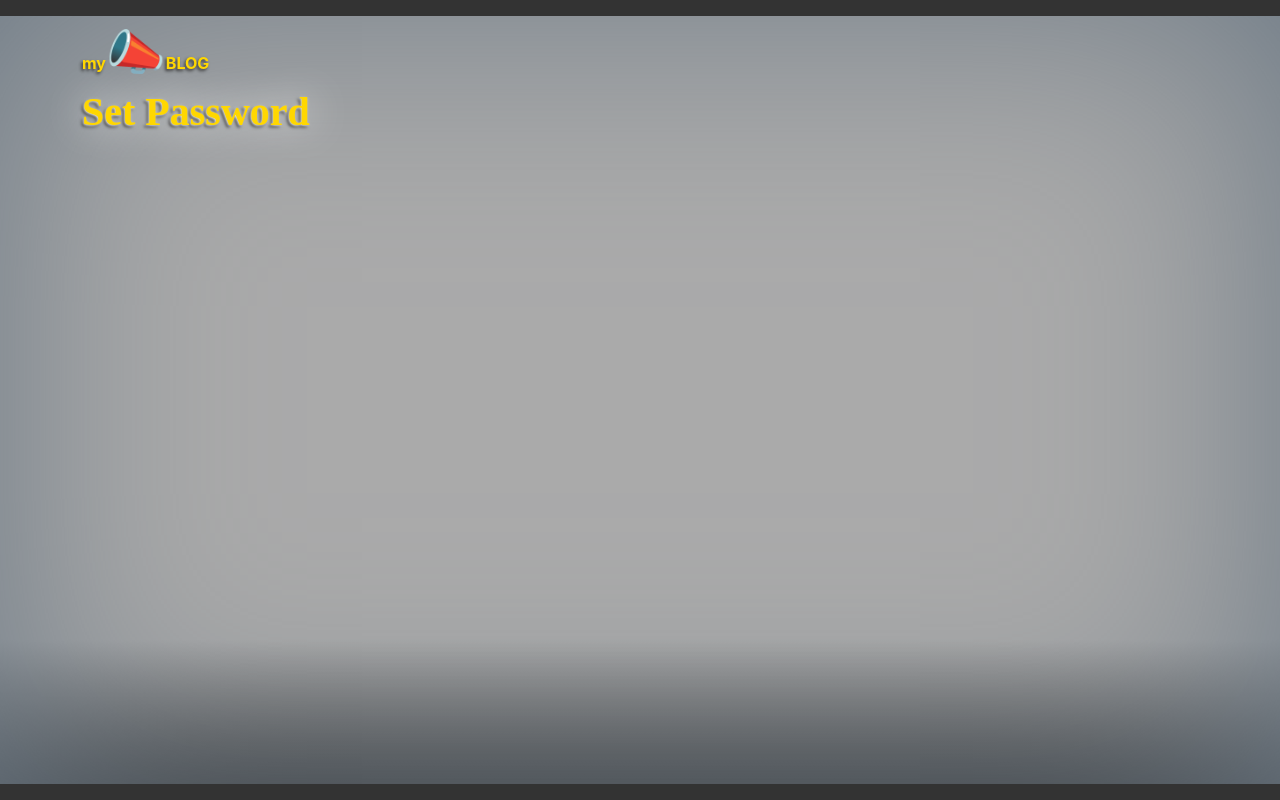
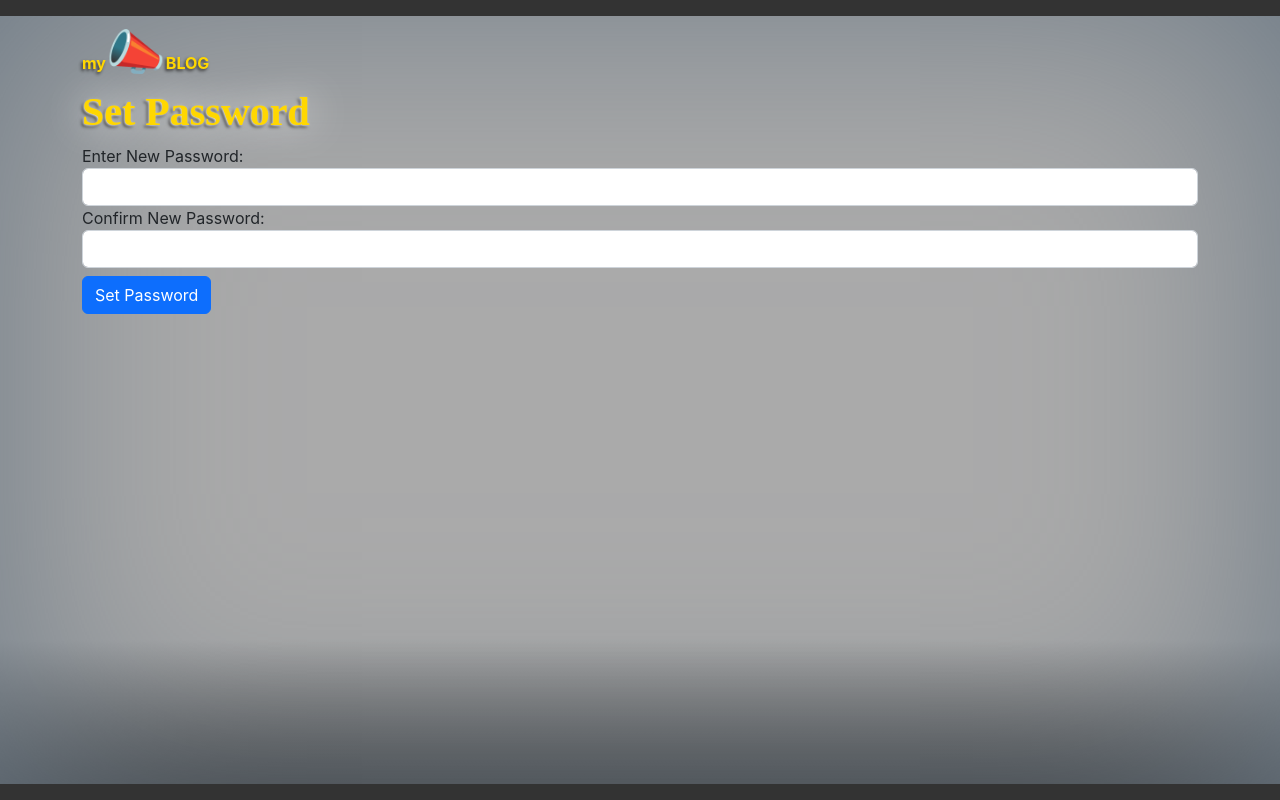
Before and after one commit to dougMR/blog-frontend, a React (Create React App) app: page /set-password in a window 1280 px wide. Built offline with nearby package versions, Linux system fonts and the light colour scheme.

Commit message:
reset password

```diff
--- a/src/Admin.js
+++ b/src/Admin.js
@@ -6,6 +6,7 @@ import APIUrl from "./APIUrl";
 const Admin = () => {
     const navigate = useNavigate();
     const [posts, setPosts] = useState([]);
+    const [currentUser, setCurrentUser] = useState(null);
     // const [log,setLog] = useState("");
     useEffect(() => {
         const checkLoginStatus = async () => {
@@ -15,6 +16,7 @@ const Admin = () => {
             const data = await response.json();
             if (data.isLoggedIn) {
                 // you're fine
+                setCurrentUser(data.user);
                 getPosts();
             } else {
                 // not logged in, can't be on this page
@@ -74,7 +76,7 @@ const Admin = () => {
                 </thead>
                 <tbody>
                     {posts.map((post) => {
-                        return (
+                        return currentUser.id === post.author_id ? (
                             <tr key={post.id}>
                                 <td>
                                     <h6>{post.title}</h6>
@@ -103,7 +105,7 @@ const Admin = () => {
                                     </button>
                                 </td>
                             </tr>
-                        );
+                            ) : ''
                     })}
                 </tbody>
             </table>
--- a/src/Login.js
+++ b/src/Login.js
@@ -8,6 +8,7 @@ const Login = () => {
     const navigate = useNavigate();
     const [searchParams] = useSearchParams();
     const isNewUser = searchParams.get("newUser");
+    const passwordHasBeenReset = searchParams.get("passwordReset");
 
     const login = async (evt) => {
         evt.preventDefault();
@@ -41,6 +42,9 @@ const Login = () => {
         <div>
             <h1>Login</h1>
             {isNewUser && <p>Your account has been created. Please log in.</p>}
+            {passwordHasBeenReset && (
+				<p>Your password has been reset. Give it a spin, log in.</p>
+			)}
             <form onSubmit={login}>
                 <div className="mb-3">
                     <label htmlFor="username" className="form-label">
--- a/src/ResetPassword.js
+++ b/src/ResetPassword.js
@@ -2,6 +2,7 @@ import APIUrl from "./APIUrl";
 import { useState } from "react";
 const ResetPassword = () => {
     const [emailAddress, setEmailAddress] = useState("");
+    const [successMessage,setSuccessMessage] = useState(null);
     const sendPasswordResetEmail = async (evt) => {
         evt.preventDefault();
         console.log("calling /reset-password...");
@@ -16,12 +17,15 @@ const ResetPassword = () => {
         });
         const data  = await response.json();
         console.log("data: ",data);
+        // Print the success on-screen!
+        setSuccessMessage(data.message);
     };
 
     return (
         <div>
             <h1>Reset Password</h1>
-            <form onSubmit={sendPasswordResetEmail}>
+            {successMessage ? (<p>{successMessage}</p>) : (
+                <form onSubmit={sendPasswordResetEmail}>
                 <label htmlFor="email">Email Address</label>
                 <input
                     type="email"
@@ -35,6 +39,7 @@ const ResetPassword = () => {
                 />
                 <button className="btn btn-primary" style={{marginTop: "1em"}} type="submit">Send Email</button>
             </form>
+            )}
         </div>
     );
 };
--- a/src/SetPassword.js
+++ b/src/SetPassword.js
@@ -1,14 +1,71 @@
-import {useSearchParams} from 'react-router-dom';
+import { useNavigate, useSearchParams } from "react-router-dom";
+import { useState } from "react";
+import APIUrl from "./APIUrl";
 
 const SetPassword = () => {
+    const [password, setPassword] = useState("");
+    const [confirmPassword, setConfirmPassword] = useState("");
     const [queryParams, setQueryParams] = useSearchParams();
+    const navigate = useNavigate();
     const resetToken = queryParams.get("token");
+
+    const formSubmitted = async (evt) => {
+        evt.preventDefault();
+        if (password !== confirmPassword) {
+            alert("Your passwords don't match. Try again!");
+        } else if (!password) {
+            alert("Your password can't be empty.");
+        } else {
+            // reset password API call goes here
+            const response = await fetch(`${APIUrl}/set-password`, {
+                method: "POST",
+                headers: {
+                    "Content-Type": "application/json",
+
+                },
+                body: JSON.stringify({ password, resetToken }),
+            });
+            const data = await response.json();
+			if (data.error) {
+				alert(data.error);
+			} else {
+				navigate("/login?passwordReset=true");
+			}
+        }
+    };
     return (
         <div>
             <h1>Set Password</h1>
             {resetToken}
+            <form onSubmit={formSubmitted}>
+                <label>Enter New Password:</label>
+                <input
+                    type="password"
+                    className="form-control"
+                    value={password}
+                    onChange={(evt) => {
+                        setPassword(evt.target.value);
+                    }}
+                />
+                <label>Confirm New Password:</label>
+                <input
+                    type="password"
+                    className="form-control"
+                    value={confirmPassword}
+                    onChange={(evt) => {
+                        setConfirmPassword(evt.target.value);
+                    }}
+                />
+                <button
+                    type="submit"
+                    className="btn btn-primary"
+                    style={{ marginTop: "0.5rem" }}
+                >
+                    Set Password
+                </button>
+            </form>
         </div>
-    )
-}
+    );
+};
 
 export default SetPassword;
```
